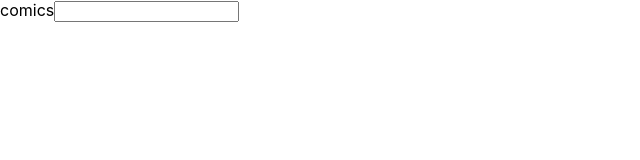
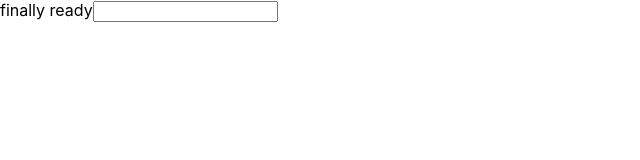
Before and after one commit to okafor1234/portfolio, a React (Create React App) app: page / in a window 1280 px wide. Shown: the top 160 px of the page, without its empty margins (0-640 px from the left). Built offline with nearby package versions, Linux system fonts and the light colour scheme; the HTML template or start-up script is replaced by a standard one.

Commit message:
done finally

```diff
--- a/src/App.js
+++ b/src/App.js
@@ -5,7 +5,7 @@ import React from 'react'
     <form>
       <div>
         <div>
-          <label>comics</label>
+          <label>finally ready</label>
           <input type='text' />
         </div>
       </div>
```
